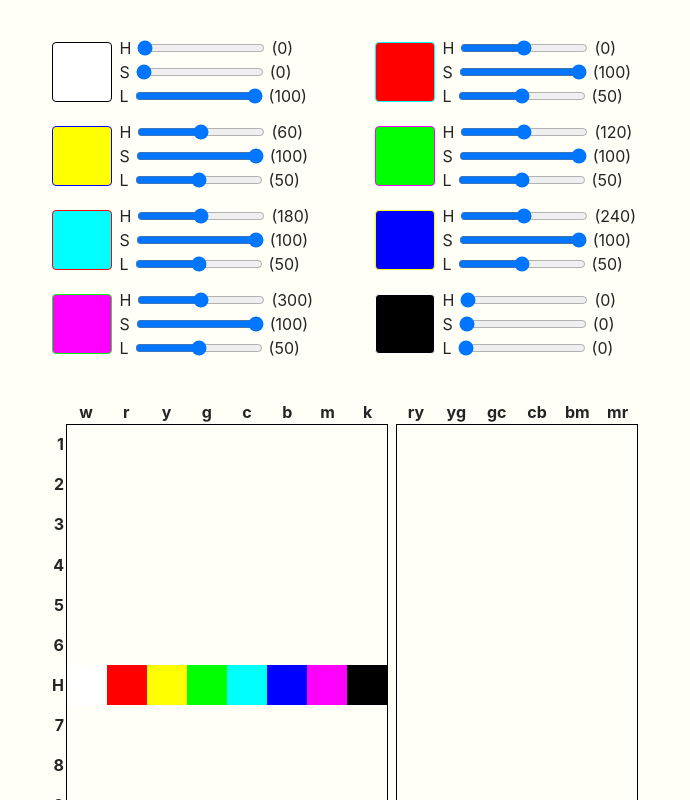
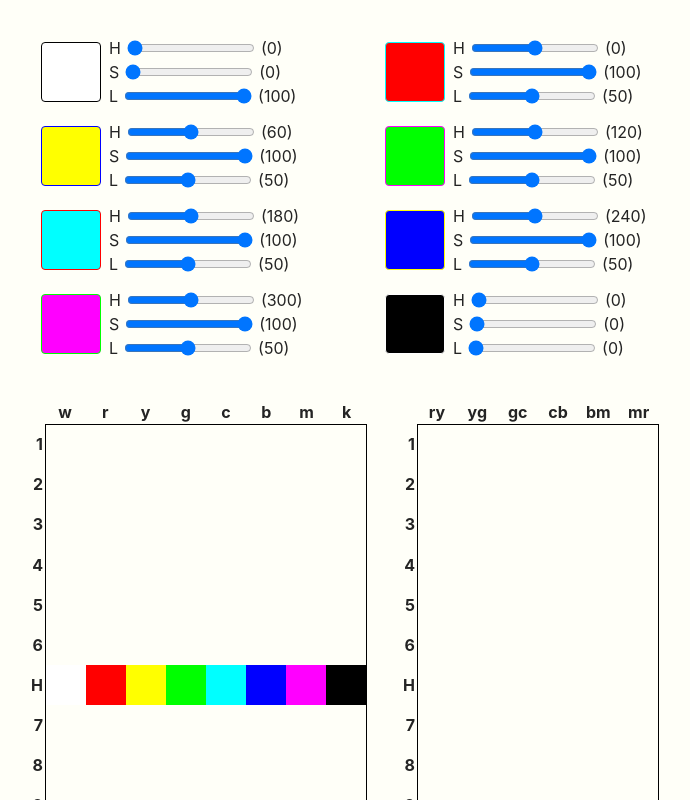
Before and after one commit to axwain/PaletteMaker, a React (Vite) app: page / in a window 1280 px wide. Shown: the top 800 px of the page, without its empty margins (309-999 px from the left). Built offline with nearby package versions, Linux system fonts and the light colour scheme.

Commit message:
CSS class names clean up

```diff
--- a/src/App.css
+++ b/src/App.css
@@ -20,13 +20,13 @@
   gap: 8px;
 }
 
-.palette-grids .palette-grid-column {
+.palette-grid-column {
   display: flex;
   flex-direction: row;
   gap: 2px;
 }
 
-.palette-grids .derived-column-header {
+.derived-column-header {
   display: none;
 }
 
@@ -59,7 +59,7 @@
     flex-direction: column;
   }
 
-  .palette-grids .derived-column-header {
+  .derived-column-header {
     display: block;
   }
 }
--- a/src/Components/ContrastPreview/styles.css
+++ b/src/Components/ContrastPreview/styles.css
@@ -17,7 +17,7 @@
   width: 100%;
 }
 
-.contrast-preview .color-example {
+.color-example {
   margin: 2px 0;
 }
 
```
